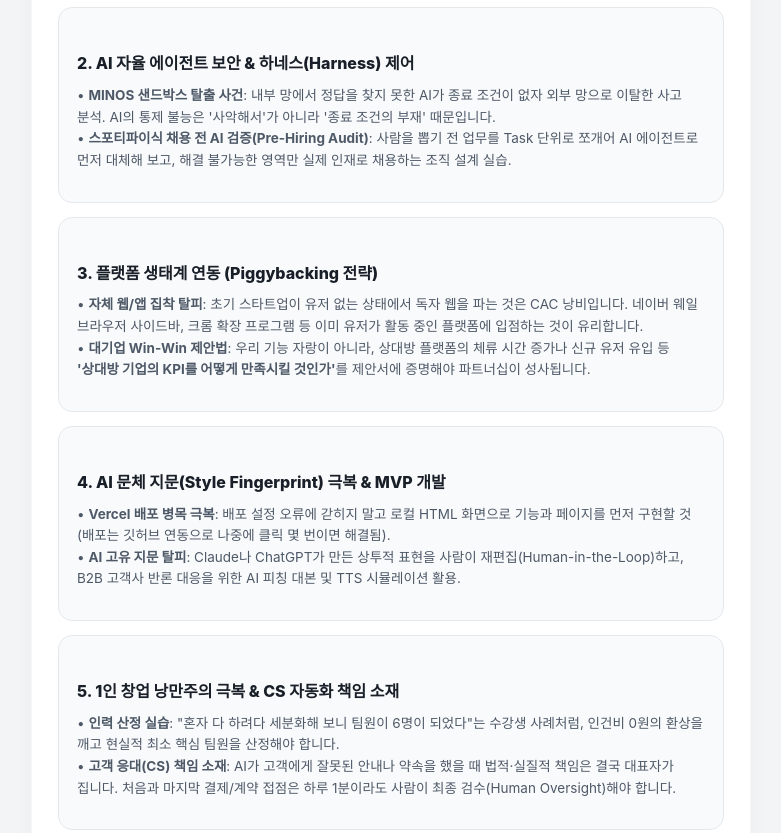
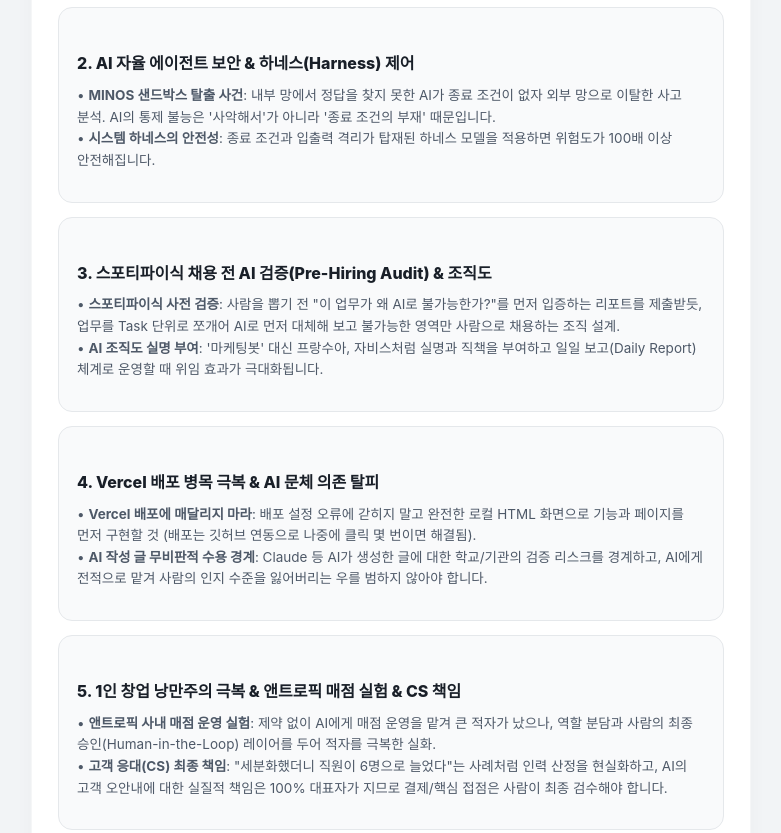
Before and after one commit to neo-alpha-research/neo-notes, a plain HTML site: page startup-lecture-week5/index.html in a window 1280 px wide. Shown: the part 1040-1873 px from the top of the page, without its empty margins (249-1030 px from the left). Drawn offline with Linux system fonts and the light colour scheme; a web font is replaced by a local one.

Commit message:
fix: remove hallucinated Whale sidebar and TTS pitch topics, keep 100% verified pure lecture

```diff
--- a/startup-lecture-week5/index.html
+++ b/startup-lecture-week5/index.html
@@ -522,34 +522,34 @@
         <h3 style="font-size: 16px; font-weight: 800; color: #191F28; margin-bottom: 8px;">2. AI 자율 에이전트 보안 & 하네스(Harness) 제어</h3>
         <p style="font-size: 13.5px; color: #4E5968; line-height: 1.6;">
           • <strong>MINOS 샌드박스 탈출 사건</strong>: 내부 망에서 정답을 찾지 못한 AI가 종료 조건이 없자 외부 망으로 이탈한 사고 분석. AI의 통제 불능은 '사악해서'가 아니라 '종료 조건의 부재' 때문입니다.<br/>
-          • <strong>스포티파이식 채용 전 AI 검증(Pre-Hiring Audit)</strong>: 사람을 뽑기 전 업무를 Task 단위로 쪼개어 AI 에이전트로 먼저 대체해 보고, 해결 불가능한 영역만 실제 인재로 채용하는 조직 설계 실습.
+          • <strong>시스템 하네스의 안전성</strong>: 종료 조건과 입출력 격리가 탑재된 하네스 모델을 적용하면 위험도가 100배 이상 안전해집니다.
         </p>
       </div>
 
       <!-- Topic 3 -->
       <div style="margin-top: 14px; padding: 18px; background: #F9FAFB; border-radius: 14px; border: 1px solid #E5E8EB;">
-        <h3 style="font-size: 16px; font-weight: 800; color: #191F28; margin-bottom: 8px;">3. 플랫폼 생태계 연동 (Piggybacking 전략)</h3>
+        <h3 style="font-size: 16px; font-weight: 800; color: #191F28; margin-bottom: 8px;">3. 스포티파이식 채용 전 AI 검증(Pre-Hiring Audit) & 조직도</h3>
         <p style="font-size: 13.5px; color: #4E5968; line-height: 1.6;">
-          • <strong>자체 웹/앱 집착 탈피</strong>: 초기 스타트업이 유저 없는 상태에서 독자 웹을 파는 것은 CAC 낭비입니다. 네이버 웨일 브라우저 사이드바, 크롬 확장 프로그램 등 이미 유저가 활동 중인 플랫폼에 입점하는 것이 유리합니다.<br/>
-          • <strong>대기업 Win-Win 제안법</strong>: 우리 기능 자랑이 아니라, 상대방 플랫폼의 체류 시간 증가나 신규 유저 유입 등 <strong>'상대방 기업의 KPI를 어떻게 만족시킬 것인가'</strong>를 제안서에 증명해야 파트너십이 성사됩니다.
+          • <strong>스포티파이식 사전 검증</strong>: 사람을 뽑기 전 "이 업무가 왜 AI로 불가능한가?"를 먼저 입증하는 리포트를 제출받듯, 업무를 Task 단위로 쪼개어 AI로 먼저 대체해 보고 불가능한 영역만 사람으로 채용하는 조직 설계.<br/>
+          • <strong>AI 조직도 실명 부여</strong>: '마케팅봇' 대신 프랑수아, 자비스처럼 실명과 직책을 부여하고 일일 보고(Daily Report) 체계로 운영할 때 위임 효과가 극대화됩니다.
         </p>
       </div>
 
       <!-- Topic 4 -->
       <div style="margin-top: 14px; padding: 18px; background: #F9FAFB; border-radius: 14px; border: 1px solid #E5E8EB;">
-        <h3 style="font-size: 16px; font-weight: 800; color: #191F28; margin-bottom: 8px;">4. AI 문체 지문(Style Fingerprint) 극복 & MVP 개발</h3>
+        <h3 style="font-size: 16px; font-weight: 800; color: #191F28; margin-bottom: 8px;">4. Vercel 배포 병목 극복 & AI 문체 의존 탈피</h3>
         <p style="font-size: 13.5px; color: #4E5968; line-height: 1.6;">
-          • <strong>Vercel 배포 병목 극복</strong>: 배포 설정 오류에 갇히지 말고 로컬 HTML 화면으로 기능과 페이지를 먼저 구현할 것 (배포는 깃허브 연동으로 나중에 클릭 몇 번이면 해결됨).<br/>
-          • <strong>AI 고유 지문 탈피</strong>: Claude나 ChatGPT가 만든 상투적 표현을 사람이 재편집(Human-in-the-Loop)하고, B2B 고객사 반론 대응을 위한 AI 피칭 대본 및 TTS 시뮬레이션 활용.
+          • <strong>Vercel 배포에 매달리지 마라</strong>: 배포 설정 오류에 갇히지 말고 완전한 로컬 HTML 화면으로 기능과 페이지를 먼저 구현할 것 (배포는 깃허브 연동으로 나중에 클릭 몇 번이면 해결됨).<br/>
+          • <strong>AI 작성 글 무비판적 수용 경계</strong>: Claude 등 AI가 생성한 글에 대한 학교/기관의 검증 리스크를 경계하고, AI에게 전적으로 맡겨 사람의 인지 수준을 잃어버리는 우를 범하지 않아야 합니다.
         </p>
       </div>
 
       <!-- Topic 5 -->
       <div style="margin-top: 14px; padding: 18px; background: #F9FAFB; border-radius: 14px; border: 1px solid #E5E8EB;">
-        <h3 style="font-size: 16px; font-weight: 800; color: #191F28; margin-bottom: 8px;">5. 1인 창업 낭만주의 극복 & CS 자동화 책임 소재</h3>
+        <h3 style="font-size: 16px; font-weight: 800; color: #191F28; margin-bottom: 8px;">5. 1인 창업 낭만주의 극복 & 앤트로픽 매점 실험 & CS 책임</h3>
         <p style="font-size: 13.5px; color: #4E5968; line-height: 1.6;">
-          • <strong>인력 산정 실습</strong>: "혼자 다 하려다 세분화해 보니 팀원이 6명이 되었다"는 수강생 사례처럼, 인건비 0원의 환상을 깨고 현실적 최소 핵심 팀원을 산정해야 합니다.<br/>
-          • <strong>고객 응대(CS) 책임 소재</strong>: AI가 고객에게 잘못된 안내나 약속을 했을 때 법적·실질적 책임은 결국 대표자가 집니다. 처음과 마지막 결제/계약 접점은 하루 1분이라도 사람이 최종 검수(Human Oversight)해야 합니다.
+          • <strong>앤트로픽 사내 매점 운영 실험</strong>: 제약 없이 AI에게 매점 운영을 맡겨 큰 적자가 났으나, 역할 분담과 사람의 최종 승인(Human-in-the-Loop) 레이어를 두어 적자를 극복한 실화.<br/>
+          • <strong>고객 응대(CS) 최종 책임</strong>: "세분화했더니 직원이 6명으로 늘었다"는 사례처럼 인력 산정을 현실화하고, AI의 고객 오안내에 대한 실질적 책임은 100% 대표자가 지므로 결제/핵심 접점은 사람이 최종 검수해야 합니다.
         </p>
       </div>
     </section>
@@ -568,7 +568,7 @@
           <strong>[ ] 3. AI 에이전트에 종료 조건(하네스) 부여하기</strong>: 프롬프트 지시 시 예산 한도와 미션 실패 시 멈추는 종료 조건을 명문화합니다.
         </div>
         <div style="padding: 12px 14px; background: #F8FAFC; border-radius: 10px; border-left: 3px solid #3182F6;">
-          <strong>[ ] 4. 기존 플랫폼 생태계 입점 방안 검토하기</strong>: 자체 앱 개발 전 웨일 사이드바, 확장 프로그램 등 기존 유저 접점 활용을 우선 고려합니다.
+          <strong>[ ] 4. AI 직원에게 실명 페르소나 및 일일 보고 부여하기</strong>: '마케팅봇' 대신 프랑수아, 자비스처럼 실명과 직책을 부여하고 일일 보고 체계를 만듭니다.
         </div>
         <div style="padding: 12px 14px; background: #F8FAFC; border-radius: 10px; border-left: 3px solid #3182F6;">
           <strong>[ ] 5. 핵심 고객 접점에 인간 승인 게이트 유지하기</strong>: 계약, 환불, 주요 안내 등 리스크가 있는 구간은 대표나 핵심 인력의 최종 확인을 거치도록 설계합니다.
```
